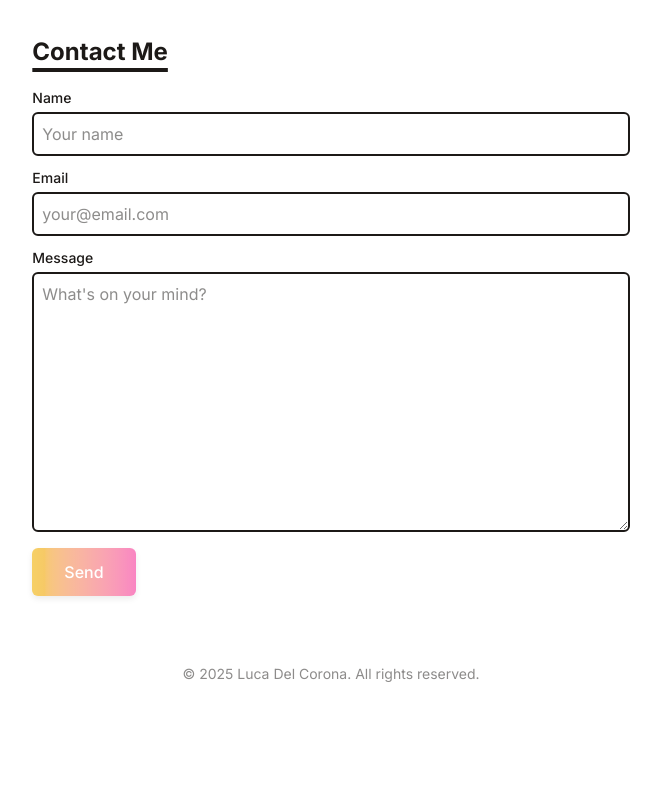
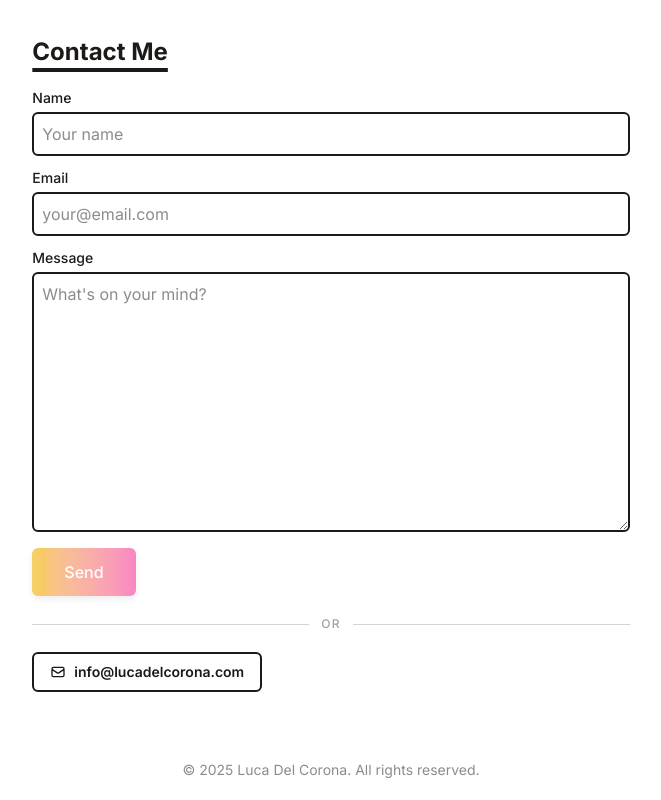
Before and after one commit to VoidElle/portfolio, a React (Vite) app: page / in a window 1280 px wide. Shown: the part 3292-4092 px from the top of the page, without its empty margins (309-970 px from the left). Before the commit the page ends 3996 px from the top, so only its background shows below. Built offline with nearby package versions, Linux system fonts and the light colour scheme.

Commit message:
feat: enhance contact form with success and error messages

```diff
--- a/src/components/Contact.tsx
+++ b/src/components/Contact.tsx
@@ -13,10 +13,12 @@ const Contact: React.FC = () => {
         <div className="flex flex-col mb-10 mx-auto">
             <div className="flex justify-center items-center">
                 {submitted ? (
-                    <div className="flex flex-col items-center gap-4 py-12 w-full md:w-7/12 text-center animate-fade-up">
-                        <svg xmlns="http://www.w3.org/2000/svg" className="w-12 h-12 text-green-500" fill="none" viewBox="0 0 24 24" stroke="currentColor" strokeWidth={2}>
-                            <path strokeLinecap="round" strokeLinejoin="round" d="M9 12l2 2 4-4m6 2a9 9 0 11-18 0 9 9 0 0118 0z" />
-                        </svg>
+                    <div className="flex flex-col items-center gap-4 py-16 w-full md:w-7/12 text-center animate-fade-up">
+                        <div className="w-16 h-16 rounded-full border-2 border-green-500 flex items-center justify-center">
+                            <svg xmlns="http://www.w3.org/2000/svg" className="w-8 h-8 text-green-500" fill="none" viewBox="0 0 24 24" stroke="currentColor" strokeWidth={2}>
+                                <path strokeLinecap="round" strokeLinejoin="round" d="M5 13l4 4L19 7" />
+                            </svg>
+                        </div>
                         <p className="text-lg font-medium">{t('contact.success')}</p>
                     </div>
                 ) : (
@@ -26,6 +28,7 @@ const Contact: React.FC = () => {
                     className={`flex flex-col w-full md:w-7/12 ${inView ? 'animate-fade-up' : 'opacity-0'}`}
                 >
                     <Title>{t('contact.title')}</Title>
+
                     <label htmlFor="contact-name" className="text-sm font-medium mb-1">{t('contact.name.label')}</label>
                     <input
                         id="contact-name"
@@ -33,8 +36,9 @@ const Contact: React.FC = () => {
                         name="name"
                         placeholder={t('contact.name.placeholder')}
                         onChange={handleChange}
-                        className="p-2 bg-transparent border-2 rounded-md focus:outline-none"
+                        className="p-2 bg-transparent border-2 rounded-md focus:outline-none focus:border-stone-500 dark:focus:border-stone-400 transition-colors"
                     />
+
                     <label htmlFor="contact-email" className="text-sm font-medium mt-3 mb-1">{t('contact.email.label')}</label>
                     <input
                         id="contact-email"
@@ -42,11 +46,12 @@ const Contact: React.FC = () => {
                         name="email"
                         placeholder={t('contact.email.placeholder')}
                         onChange={handleChange}
-                        className={`p-2 bg-transparent border-2 rounded-md focus:outline-none ${fields.email && !isEmailValid ? 'border-red-500 dark:border-red-400' : ''}`}
+                        className={`p-2 bg-transparent border-2 rounded-md focus:outline-none focus:border-stone-500 dark:focus:border-stone-400 transition-colors ${fields.email && !isEmailValid ? 'border-red-500 dark:border-red-400' : ''}`}
                     />
                     {fields.email && !isEmailValid && (
                         <p className="text-xs text-red-500 dark:text-red-400 mt-1">{t('contact.email.error')}</p>
                     )}
+
                     <label htmlFor="contact-message" className="text-sm font-medium mt-3 mb-1">{t('contact.message.label')}</label>
                     <textarea
                         id="contact-message"
@@ -54,11 +59,13 @@ const Contact: React.FC = () => {
                         placeholder={t('contact.message.placeholder')}
                         rows={10}
                         onChange={handleChange}
-                        className="p-2 mb-4 bg-transparent border-2 rounded-md focus:outline-none"
+                        className="p-2 mb-4 bg-transparent border-2 rounded-md focus:outline-none focus:border-stone-500 dark:focus:border-stone-400 transition-colors"
                     />
+
                     {error && (
                         <p className="text-sm text-red-500 dark:text-red-400 mb-3">{t('contact.error')}</p>
                     )}
+
                     <button
                         type="submit"
                         disabled={loading || !isValid}
@@ -72,6 +79,22 @@ const Contact: React.FC = () => {
                         )}
                         {loading ? t('contact.sending') : t('contact.send')}
                     </button>
+
+                    <div className="flex items-center gap-3 my-5">
+                        <div className="flex-1 h-px bg-stone-300 dark:bg-stone-700" />
+                        <span className="text-xs font-medium text-stone-400 dark:text-stone-500 uppercase tracking-widest">or</span>
+                        <div className="flex-1 h-px bg-stone-300 dark:bg-stone-700" />
+                    </div>
+
+                    <a
+                        href="mailto:info@lucadelcorona.com"
+                        className="self-start inline-flex items-center gap-2 px-4 py-2 border-2 border-stone-900 dark:border-white rounded-md text-sm font-semibold hover:bg-stone-900 hover:text-white dark:hover:bg-white dark:hover:text-stone-900 transition-colors"
+                    >
+                        <svg className="w-4 h-4" fill="none" viewBox="0 0 24 24" stroke="currentColor" strokeWidth={2}>
+                            <path strokeLinecap="round" strokeLinejoin="round" d="M3 8l7.89 5.26a2 2 0 002.22 0L21 8M5 19h14a2 2 0 002-2V7a2 2 0 00-2-2H5a2 2 0 00-2 2v10a2 2 0 002 2z" />
+                        </svg>
+                        info@lucadelcorona.com
+                    </a>
                 </form>
                 )}
             </div>
```
